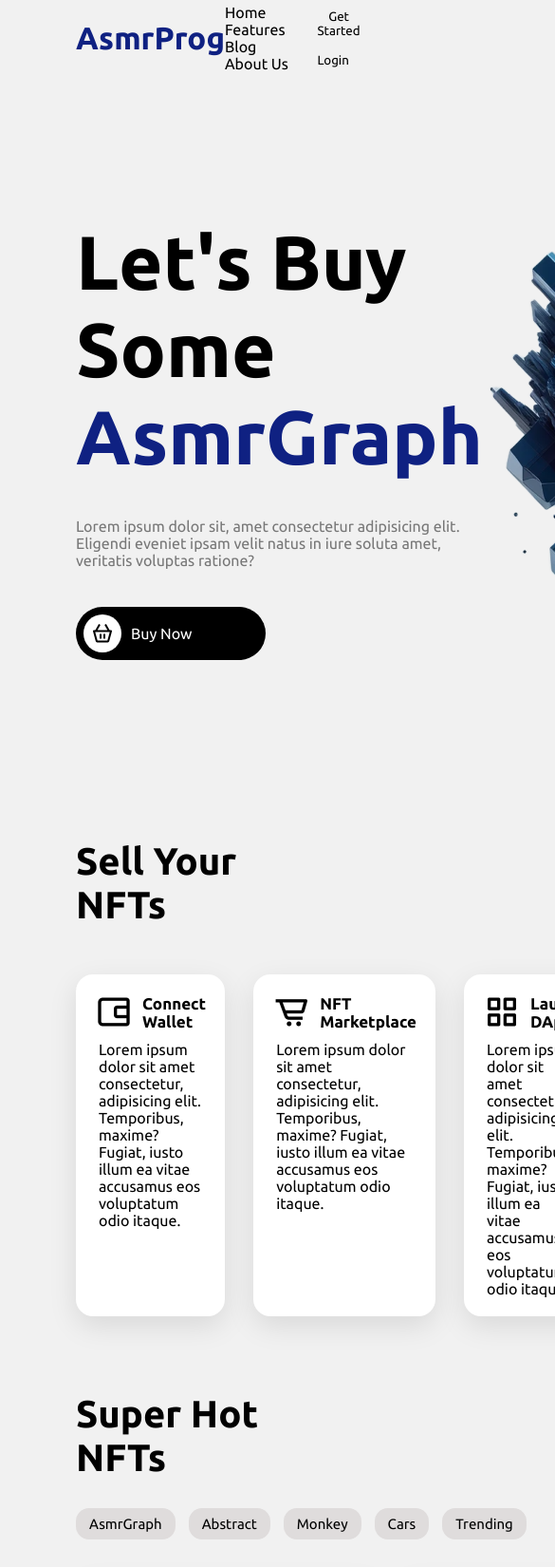
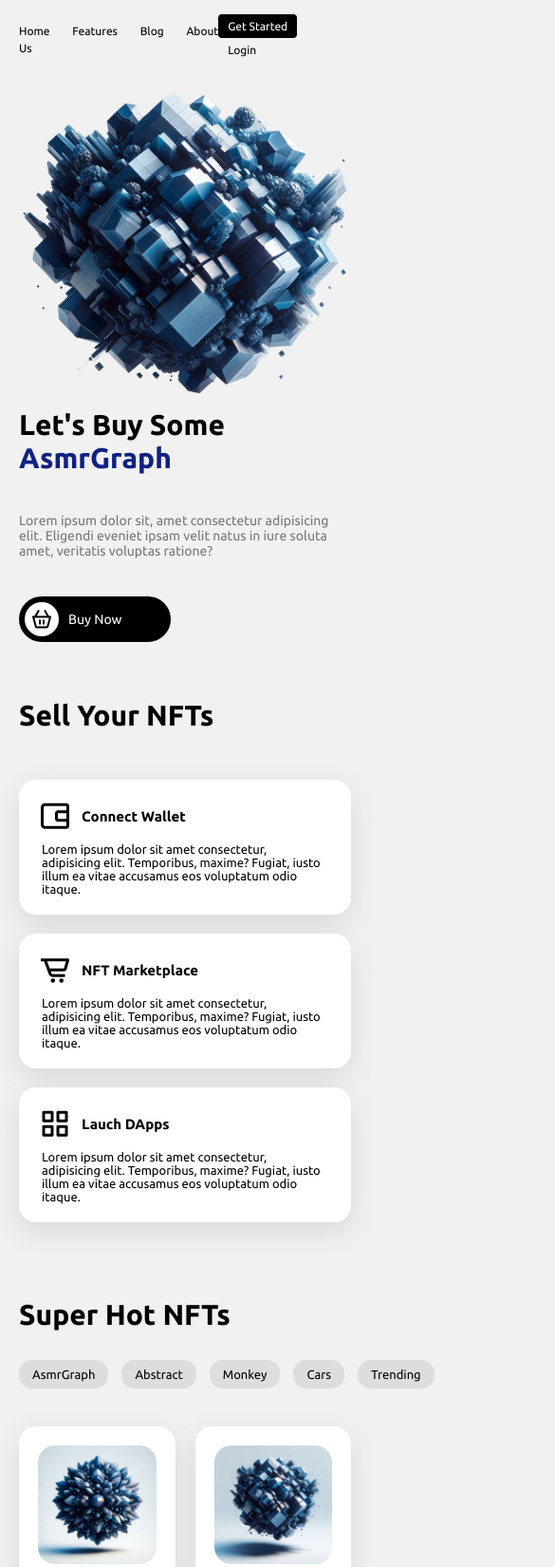
Before and after one commit to BurnettMiao/Responsive-NFT-Website-with-ASMR-Programming, a plain HTML site: page index.html in a window 390 px wide. Shown: the top 1650 px of the page at 95% size, 585 px wide, since content can reach past the window. Drawn offline with nearby package versions, Linux system fonts and the light colour scheme.

Commit message:
responsive setting finish

```diff
--- a/style.css
+++ b/style.css
@@ -46,7 +46,7 @@ nav .login button {
   background-color: transparent;
 }
 
-.nav .login button.signup {
+nav .login button.signup {
   background-color: #000;
   color: #fff;
   border-radius: 4px;
@@ -358,3 +358,209 @@ footer .right p {
   font-size: 13px;
   color: #777;
 }
+
+/* responsive setting */
+@media screen and (max-width: 1400px) {
+  nav,
+  header,
+  h2.separator,
+  .sell-nft,
+  .nft-shop,
+  .sellers {
+    padding: 0 40px;
+  }
+
+  header .left h1 {
+    font-size: 60px;
+  }
+
+  header img {
+    width: 540px;
+  }
+
+  .nft-shop .nft-list .item img {
+    width: 220px;
+    height: 220px;
+  }
+
+  footer {
+    padding: 100px 40px;
+  }
+
+  footer h3 {
+    font-size: 38px;
+  }
+}
+
+@media screen and (max-width: 1200px) {
+  header .left h1 {
+    font-size: 48px;
+  }
+
+  header img {
+    width: 480px;
+  }
+
+  h2.separator {
+    font-size: 34px;
+  }
+
+  .sell-nft .item .header i {
+    font-size: 36px;
+  }
+
+  .sell-nft .item .header h5 {
+    font-size: 15px;
+  }
+
+  .sell-nft .item p {
+    font-size: 13px;
+  }
+
+  .nft-shop .nft-list {
+    flex-wrap: wrap;
+    row-gap: 30px;
+  }
+
+  .nft-shop .nft-list .item {
+    width: 48%;
+  }
+
+  .nft-shop .nft-list .item img {
+    width: 100%;
+    height: auto;
+  }
+
+  .sellers {
+    flex-wrap: wrap;
+  }
+
+  .sellers .item {
+    width: 48%;
+  }
+
+  footer .links a {
+    font-size: 15px;
+  }
+}
+
+@media screen and (max-width: 992px) {
+  nav a.logo {
+    font-size: 28px;
+  }
+
+  nav .links a {
+    font-size: 14px;
+  }
+
+  header {
+    flex-direction: column-reverse;
+    height: auto;
+    margin-bottom: 60px;
+  }
+
+  header .left {
+    width: 100%;
+  }
+
+  header img {
+    width: 100%;
+  }
+
+  .sell-nft {
+    flex-wrap: wrap;
+    gap: 20px;
+  }
+
+  .sell-nft .item {
+    width: 48%;
+  }
+
+  .sellers {
+    gap: 20px;
+  }
+
+  footer {
+    flex-direction: column;
+    padding: 60px 40px;
+  }
+
+  footer h3 {
+    margin-bottom: 40px;
+    font-size: 32px;
+  }
+
+  footer .right {
+    width: 100%;
+    align-items: center;
+  }
+}
+
+@media screen and (max-width: 768px) {
+  nav,
+  header,
+  h2.separator,
+  .sell-nft,
+  .nft-shop,
+  .sellers {
+    padding: 0 20px;
+  }
+
+  nav a.logo {
+    display: none;
+  }
+
+  nav .links a {
+    font-size: 12px;
+  }
+
+  nav .login button {
+    font-size: 12px;
+    padding: 6px 10px;
+  }
+
+  header .left h1 {
+    font-size: 36px;
+  }
+
+  header .left p {
+    font-size: 14px;
+  }
+
+  header .left a {
+    padding: 6px;
+    width: 160px;
+    font-size: 14px;
+  }
+
+  header .left a i {
+    padding: 6px;
+  }
+
+  h2.separator {
+    font-size: 30px;
+  }
+
+  footer {
+    padding: 40px 20px;
+  }
+}
+
+@media screen and (max-width: 576px) {
+  header .left h1 {
+    font-size: 30px;
+  }
+
+  .sell-nft .item {
+    width: 100%;
+  }
+
+  .nft-shop .nft-list .item,
+  .sellers .item {
+    width: 47%;
+  }
+
+  .nft-shop .category a {
+    font-size: 13px;
+  }
+}
```
